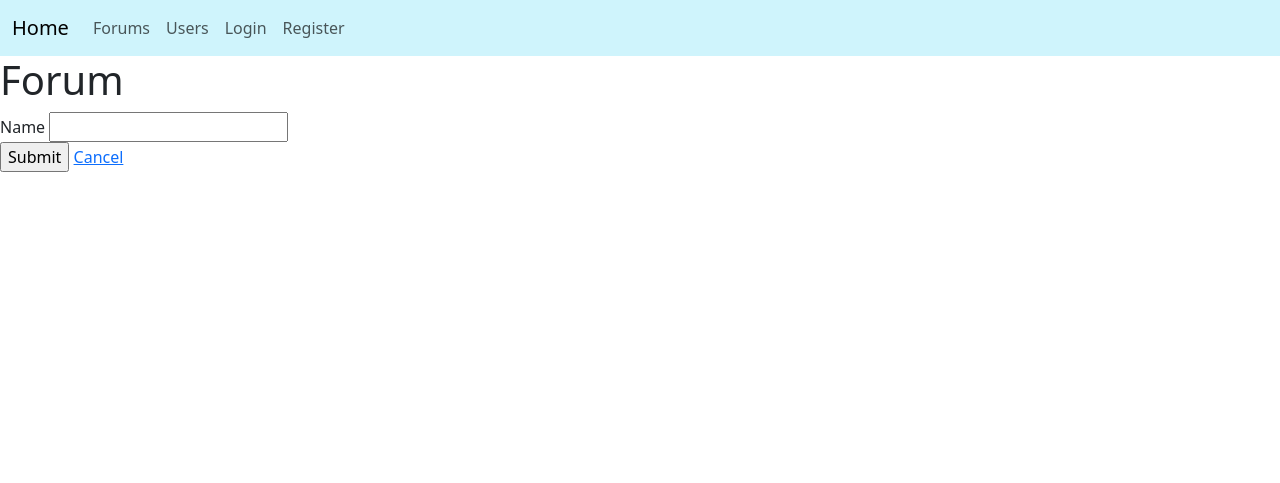
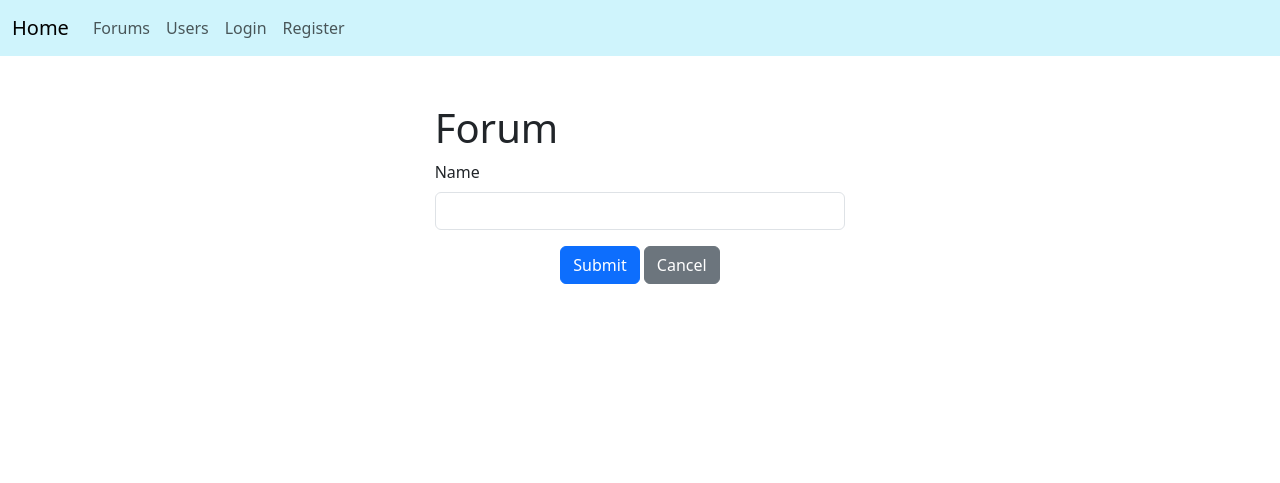
Before and after one commit to luke-hamann/stc-cis-241-final-project, a PHP site: template views/admin/editForum.php in a window 1280 px wide. Shown: the top 483 px of the page. Run offline with PHP 8.4, Linux system fonts and the light colour scheme; the template is opened without the code that fills it, so the values that code supplies are empty.

Commit message:
Fix edit forum view

```diff
--- a/views/admin/editForum.php
+++ b/views/admin/editForum.php
@@ -8,23 +8,22 @@ if ($model->mode == 'Add') {
 }
 ?>
 
-<h1>
-    <?php echo $model->mode; ?> Forum
-</h1>
-
-<form action="<?php echo $formAction; ?>" method="post">
-    <input type="hidden" name="id"
-        value="<?php echo (isset($model->forum) ? $model->forum->id : '0'); ?>" />
-    <?php include './views/shared/formErrors.php'; ?>
-    <div>
-        <label for="name">Name</label>
-        <input type="text" name="name" id="name"
-            value="<?php echo (isset($model->forum) ? $model->forum->name : ''); ?>" />
+<div class="row">
+    <div class="col-md-4 offset-md-4 my-5">
+        <form action="<?php echo $formAction; ?>" method="post">
+            <h1><?php echo $model->mode; ?> Forum</h1>
+            <input type="hidden" name="id" value="<?php echo (isset($model->forum) ? $model->forum->id : '0'); ?>" />
+            <?php include './views/shared/formErrors.php'; ?>
+            <div class="mb-3">
+                <label for="name" class="form-label">Name</label>
+                <input type="text" name="name" id="name" value="<?php echo (isset($model->forum) ? $model->forum->name : ''); ?>" class="form-control" />
+            </div>
+            <div class="text-center">
+                <input type="submit" value="Submit" class="btn btn-primary" />
+                <a href="?action=forums" class="btn btn-secondary">Cancel</a>
+            </div>
+        </form>
     </div>
-    <div>
-        <input type="submit" value="Submit" />
-        <a href="?action=forums">Cancel</a>
-    </div>
-</form>
+</div>
 
 <?php include('./views/shared/footer.php'); ?>
```
